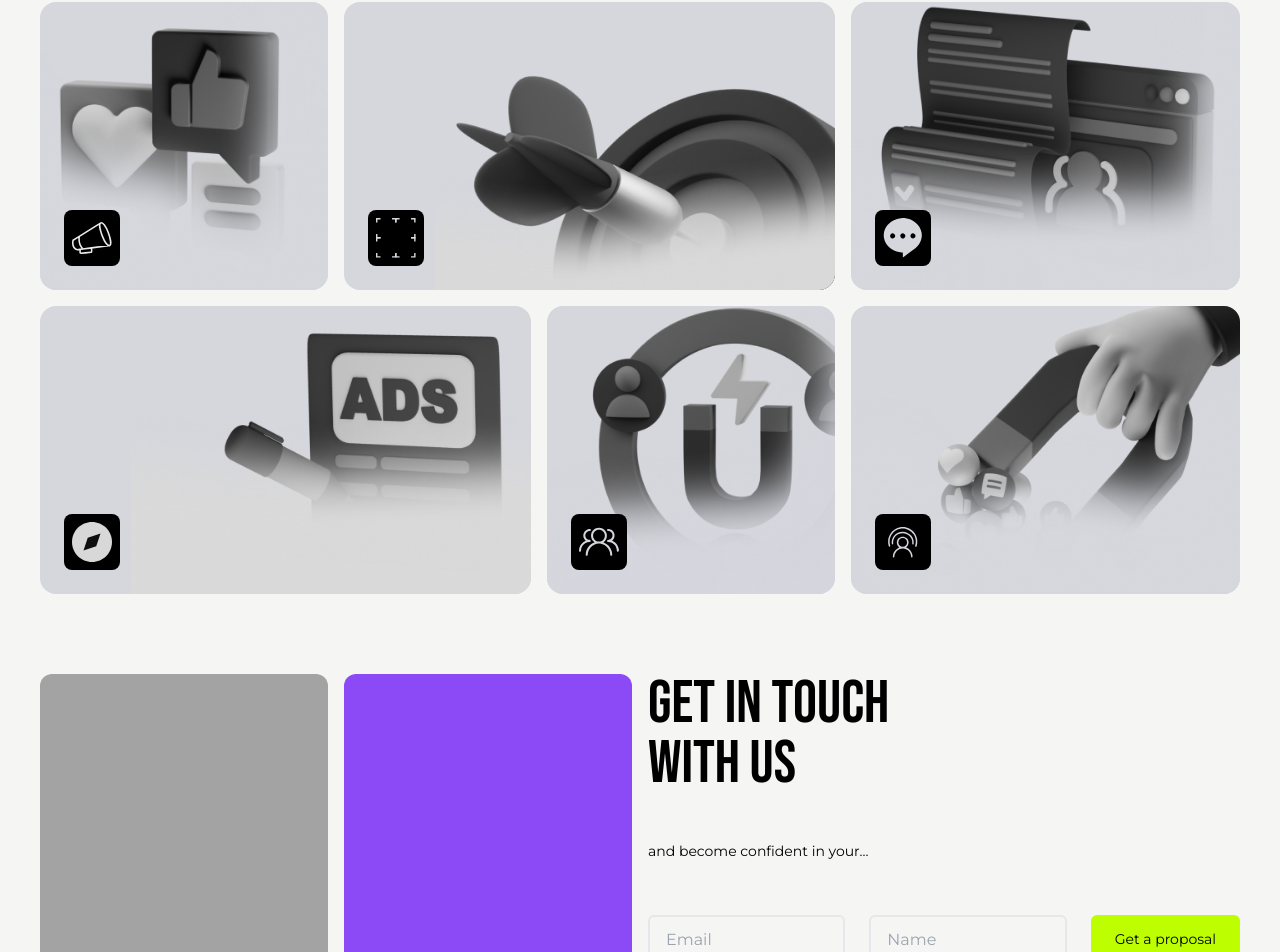
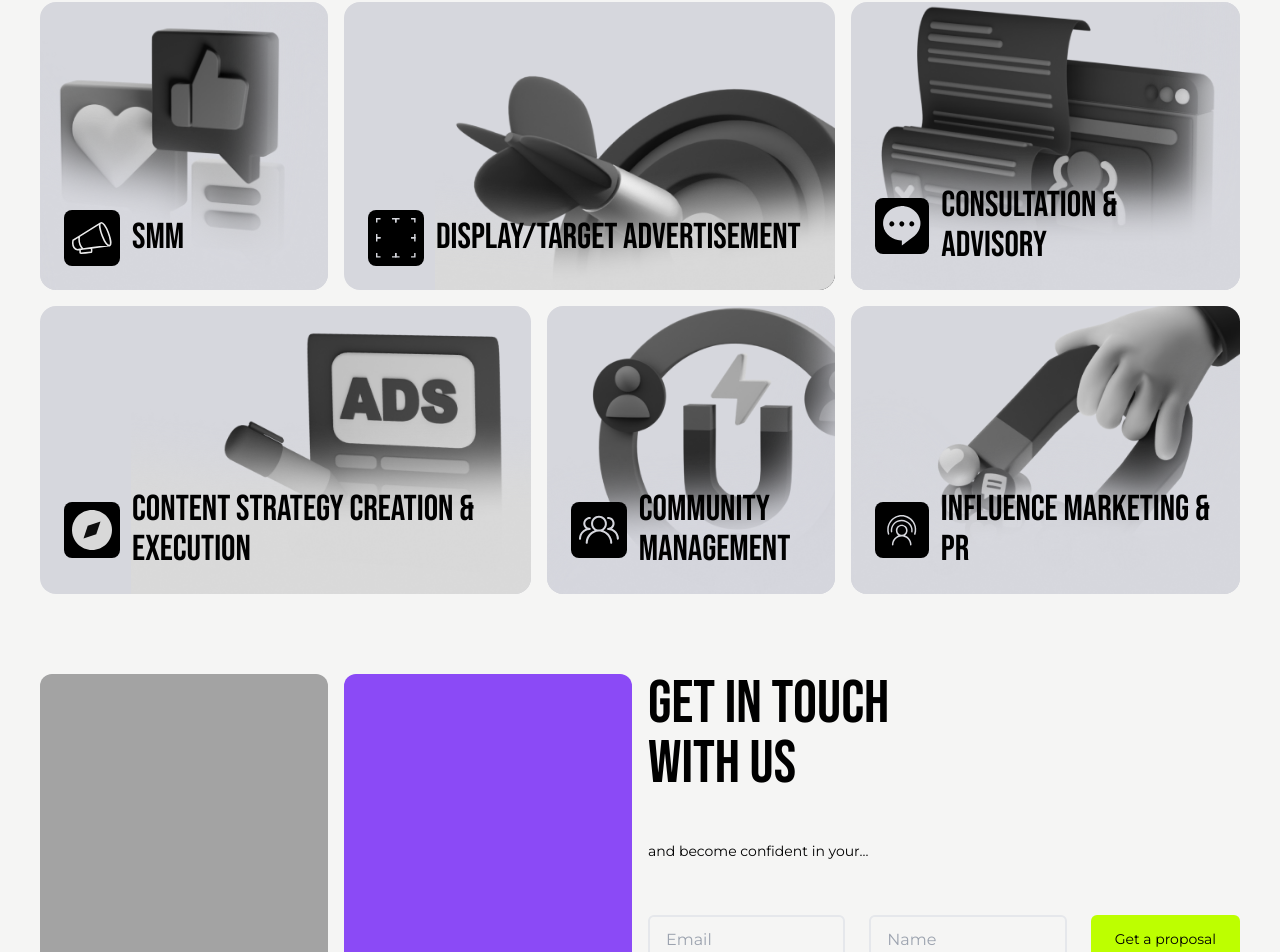
Before and after one commit to viktor-gavryliuk-softcery/next-glass, a Next.js app: page /service in a window 1280 px wide. Shown: the part 950-1902 px from the top of the page. Built offline with nearby package versions, Linux system fonts and the light colour scheme.

Commit message:
added text

```diff
--- a/src/components/ServiceLink.tsx
+++ b/src/components/ServiceLink.tsx
@@ -23,6 +23,7 @@ const ServiceLink = ({ className, serviceName, slug, bgColor: variant, hoveredTe
             <Image src={`/services/${slug}Blur.png`} width={400} height={290} alt='Service Blur' className={`absolute top-0 right-0 h-full object-cover transition-all duration-500 ${isHovered ? '' : 'opacity-0'}`} />
             <Image src={`/services/${slug}BlurLight.png`} width={400} height={290} alt='Service Blur' className={`absolute top-0 right-0 h-full object-cover transition-all duration-500 ${isHovered ? 'opacity-0' : ''}`} />
             <Image src={`/services/link.svg`} width={40} height={40} alt='Service Arrow' className={`absolute top-4 right-4 h-8 w-8 transition-all duration-500 ${isHovered ? '' : 'opacity-0'}`} color='black' />
+            <h3 className={`${bebas_neue.className} relative z-10 text-2xl xl:text-4xl ${isHovered ? `text-${hoveredText}` : 'text-black'} leading-none`}>{serviceName}</h3>
         </div>
     </Link >;
 };
```
